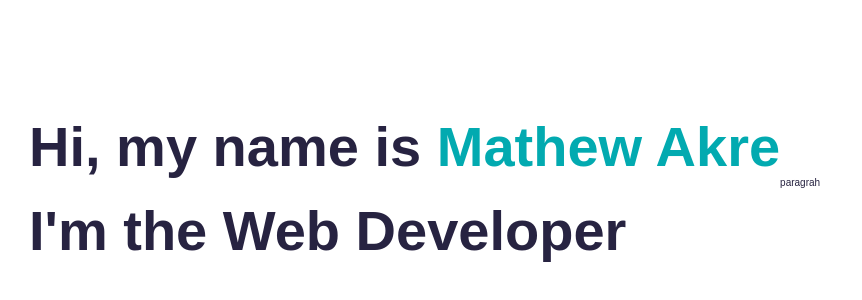
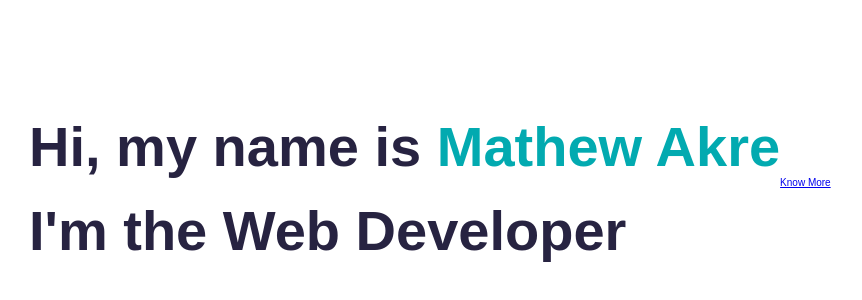
Before and after one commit to Mathew29/portfolio-react, a React (Create React App) app: page / in a window 1280 px wide. Shown: the part 226-526 px from the top of the page, without its empty margins (35-897 px from the left). Built offline with nearby package versions, Linux system fonts and the light colour scheme; what uuidv4 would draw is missing.

Commit message:
add href

```diff
--- a/src/components/Hero/Hero.js
+++ b/src/components/Hero/Hero.js
@@ -19,7 +19,11 @@ const Header = () => {
         <br />
         {subtitle}
       </h1>
-      <p className={styles.Cta}>paragrah</p>
+      <p>
+        <span>
+          <a href="/">{cta || "Know More"}</a>
+        </span>
+      </p>
     </section>
   );
 };
```
